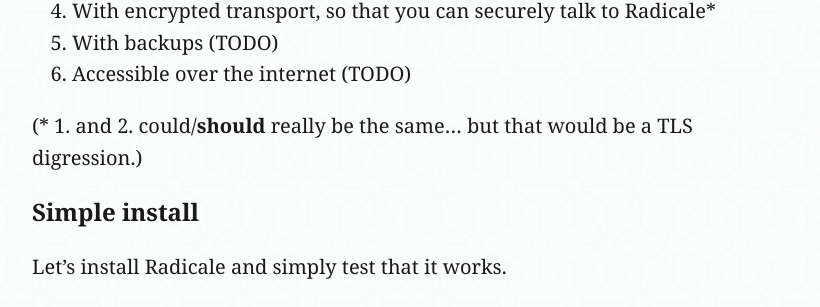
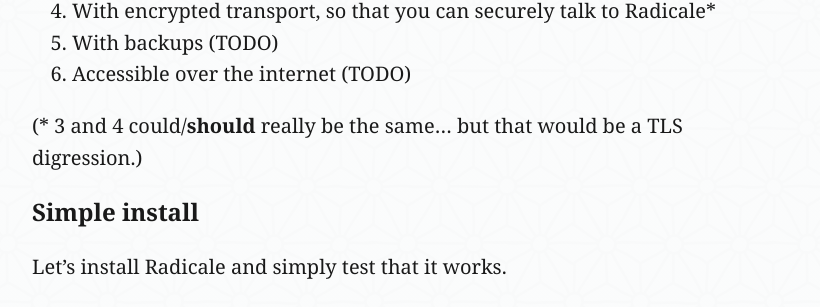
Before and after one commit to QasimK/qasimk.github.io, a Jekyll site: the page built from _posts/2017-10-22-radicale-server.md, in a window 1280 px wide and 900 px high, scrolled down 647 px. Shown: the part 148-455 px from the top of the window, without its empty margins (228-1048 px from the left). Built offline with Jekyll 4.4.1, drawn with Linux system fonts in a browser that asks for light colours.

Commit message:
Update 2017-10-22-radicale-server.md

```diff
--- a/_posts/2017-10-22-radicale-server.md
+++ b/_posts/2017-10-22-radicale-server.md
@@ -19,7 +19,7 @@
 5. With backups (TODO)
 6. Accessible over the internet (TODO)
 
-(* 1. and 2. could/**should** really be the same... but that would be a TLS digression.)
+(* 3 and 4 could/**should** really be the same... but that would be a TLS digression.)
 
 # Simple install
 
```
